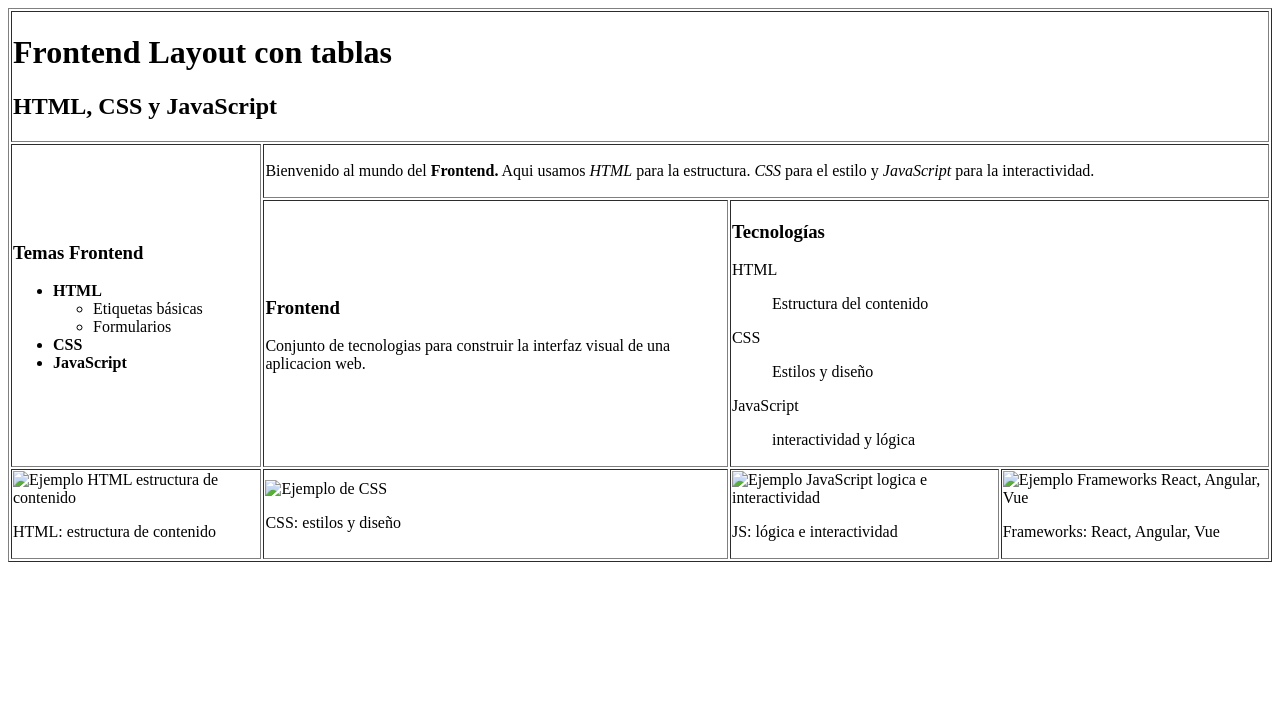
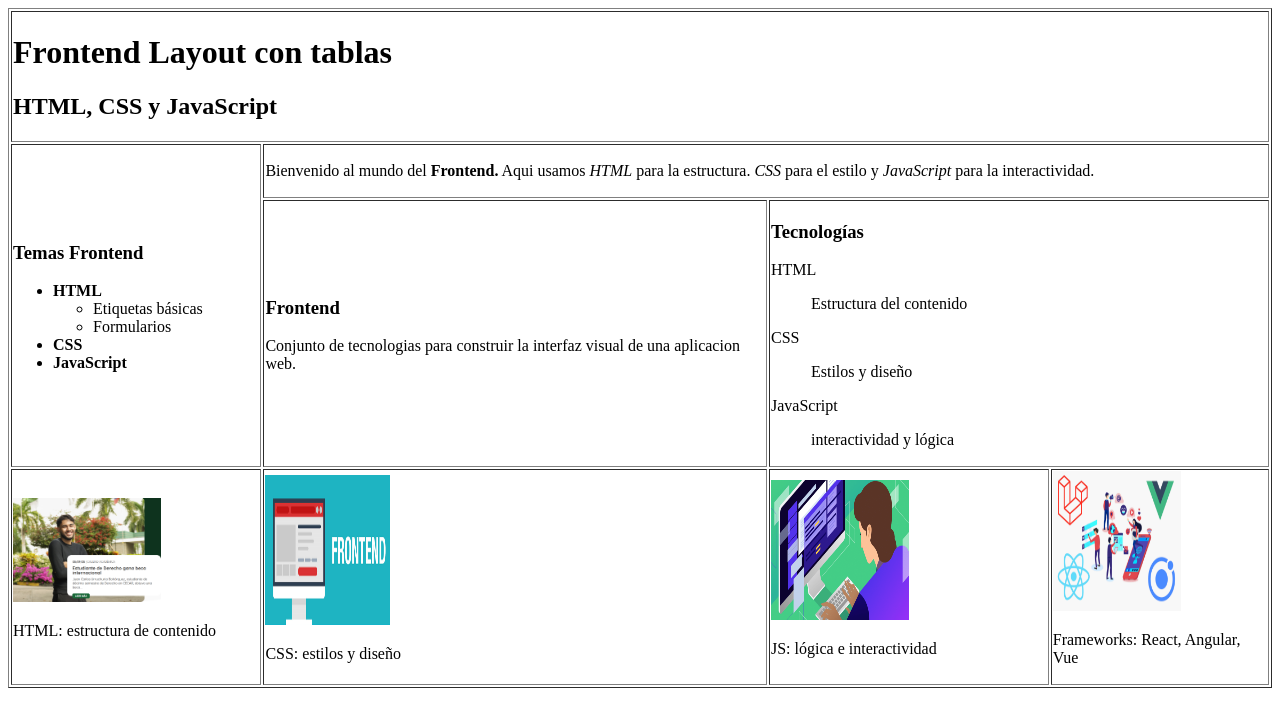
Before and after one commit to keine-byte/Quiz, a plain HTML site: page index.html in a window 1280 px wide. Drawn offline with Linux system fonts and the light colour scheme; the site is published under a folder, as on GitHub Pages, so addresses that start at the root find nothing.

```diff
--- a/index.html
+++ b/index.html
@@ -66,25 +66,25 @@
     </tr>
 
     <tr>
-        <td><img src="/Recursos/HTML.png" alt="Ejemplo HTML estructura de contenido" width="60%">
+        <td><img src="Recursos/HTML.png" alt="Ejemplo HTML estructura de contenido" width="60%">
 
         <p>HTML: estructura de contenido</p>
         </td>
 
 
-        <td><img src="/Recursos/Frontend.png" alt="Ejemplo de CSS" width="25%" height="150">
+        <td><img src="Recursos/Frontend.png" alt="Ejemplo de CSS" width="25%" height="150">
         <p>CSS: estilos y diseño</p>
 
 
         </td>
 
 
-        <td> <img src="/Recursos/JavaScript.png" alt="Ejemplo JavaScript logica e interactividad" width="50%" height="140">
+        <td> <img src="Recursos/JavaScript.png" alt="Ejemplo JavaScript logica e interactividad" width="50%" height="140">
 
         <p>JS: lógica e interactividad</p></td>
 
 
-        <td><img src="/Recursos/Framework.png" alt="Ejemplo Frameworks React, Angular, Vue"  width="60%" height="140">
+        <td><img src="Recursos/Framework.png" alt="Ejemplo Frameworks React, Angular, Vue"  width="60%" height="140">
 
         <p>Frameworks: React, Angular, Vue</p></td>
     </tr>
```
